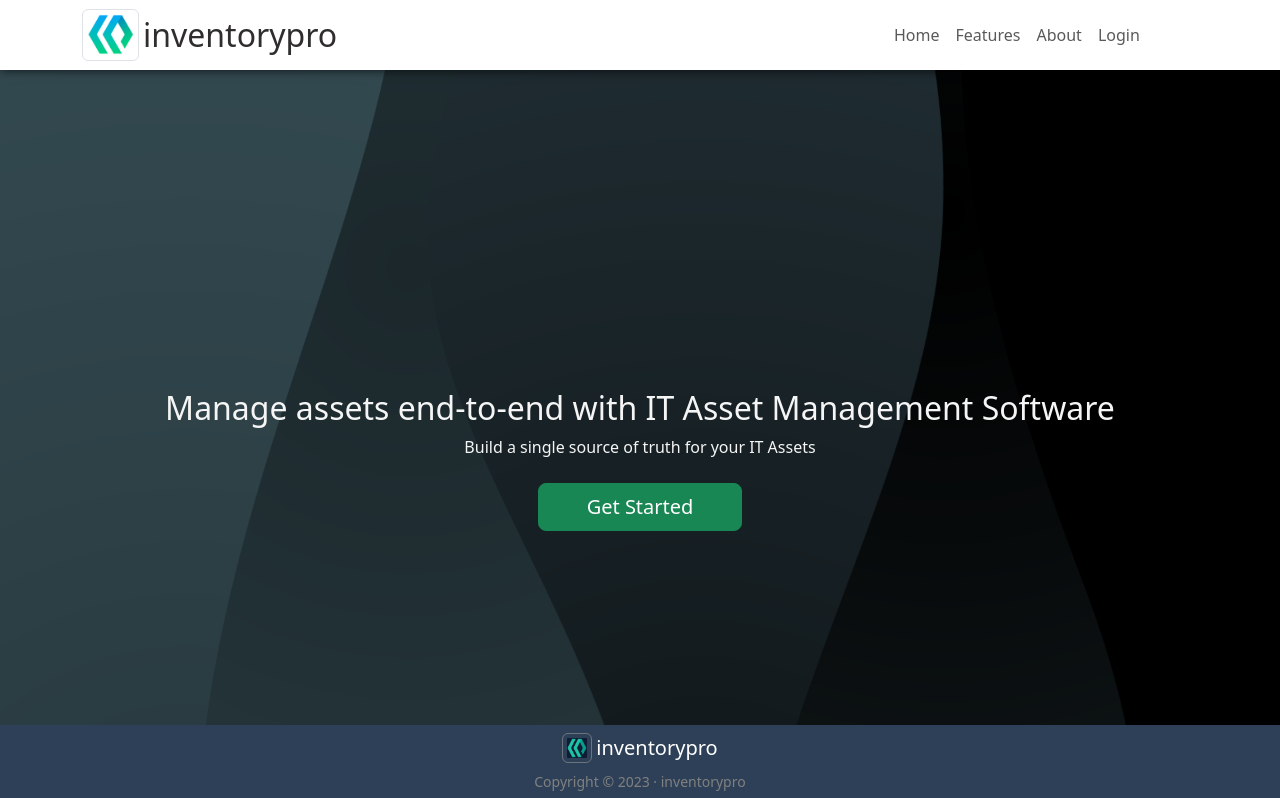
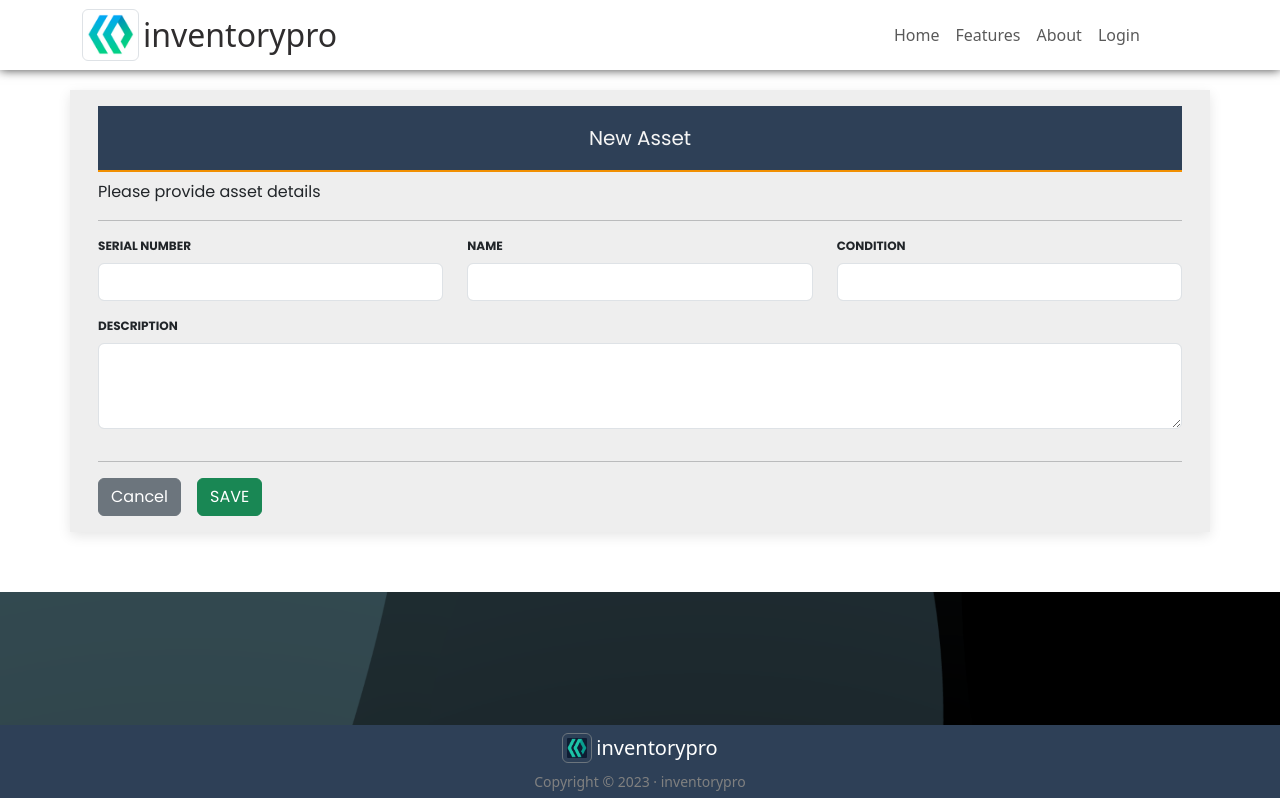
Before and after one commit to Jarabi/aim-frontend, a React (Vite) app: page / in a window 1280 px wide. Shown: the top 798 px of the page. Built offline with nearby package versions, Linux system fonts and the light colour scheme.

Commit message:
Add asset feature

```diff
--- a/src/App.jsx
+++ b/src/App.jsx
@@ -12,8 +12,9 @@ import NewRequisition from "./components/NewRequisition";
 import ViewUser from "./components/ViewUser";
 import ViewUsers from "./components/ViewUsers";
 import NewUser from "./components/NewUser";
+import NewAsset from "./components/NewAsset";
 
-const App = () => {
+function App() {
   const [isLoggedIn, setIsLoggedIn] = useState(false);
   const [userInfo, setUserInfo] = useState({});
 
@@ -32,6 +33,7 @@ const App = () => {
   return (
     <>
       <Header userInfo={userInfo} />
+      <NewAsset />
       <Routes>
         <Route path='/' element={<>{!isLoggedIn && <LandingPage />}</>} />
         <Route path='/login' element={<Login setUserInfo={setUserInfo} />} />
@@ -41,10 +43,11 @@ const App = () => {
         <Route path='/viewUsers' element={<ViewUsers />} />
         <Route path='/viewUser' element={<ViewUser />} />
         <Route path='/newUser' element={<NewUser />} />
+        <Route path='/newAsset' element={<NewAsset />} />
       </Routes>
       <Footer />
     </>
   );
-};
+}
 
 export default App;
--- a/src/components/Login.jsx
+++ b/src/components/Login.jsx
@@ -4,7 +4,7 @@ import headerLogo from "../images/logo.png";
 import authApi from "../api/auth";
 import { useNavigate } from "react-router-dom";
 
-const Login = ({ setUserInfo }) => {
+export default function Login({ setUserInfo }) {
   const navigate = useNavigate();
   const [credentials, setCredentials] = useState({ email: "", password: "" });
 
@@ -20,7 +20,7 @@ const Login = ({ setUserInfo }) => {
     if (response.status === 201) {
       setUserInfo({ ...response.data });
       navigate("/dashboard", {
-        state: { id: response.data.id, email: response.data.email },
+        state: { userInfo: response.data },
       });
     }
   };
@@ -48,7 +48,6 @@ const Login = ({ setUserInfo }) => {
                   className='form-control'
                   id='email'
                   name='email'
-                  value={credentials.email}
                   placeholder='Email'
                   onChange={changeHandler}
                   autoFocus
@@ -70,7 +69,6 @@ const Login = ({ setUserInfo }) => {
                   className='form-control'
                   id='password'
                   name='password'
-                  value={credentials.password}
                   placeholder='Password'
                   onChange={changeHandler}
                 />
@@ -90,6 +88,4 @@ const Login = ({ setUserInfo }) => {
       </div>
     </div>
   );
-};
-
-export default Login;
+}
--- /dev/null
+++ b/src/components/NewAsset.jsx
@@ -0,0 +1,111 @@
+import { useState } from "react";
+import assetsApi from "../api/assets";
+
+export default function NewAsset() {
+  const [formData, setFormData] = useState({
+    serialNumber: "",
+    name: "",
+    description: "",
+    condition: "",
+  });
+
+  const handleChange = (e) => {
+    setFormData({
+      ...formData,
+      [e.target.name]: e.target.value,
+    });
+  };
+
+  const submitHandler = async (e) => {
+    e.preventDefault();
+
+    const res = await assetsApi.createAsset(formData);
+    console.log(res);
+    setFormData({
+      ...formData,
+      serialNumber: "",
+      name: "",
+      description: "",
+      condition: "",
+    });
+  };
+
+  return (
+    <div className='container user-form'>
+      <form className='rounded p-3' onSubmit={submitHandler}>
+        <h5 className='form-header text-center'>New Asset</h5>
+        <p className='fs-6'>Please provide asset details</p>
+        <hr className='my-3' />
+        <div className='row'>
+          <div className='mb-3 col-md-4'>
+            <label htmlFor='serialNumber' className='form-label'>
+              SERIAL NUMBER
+            </label>
+            <input
+              type='text'
+              className='form-control'
+              id='serialNumber'
+              name='serialNumber'
+              onChange={handleChange}
+            />
+            <div className='invalid-feedback'>Provide serial number.</div>
+          </div>
+          <div className='mb-3 col-md-4'>
+            <label htmlFor='name' className='form-label'>
+              NAME
+            </label>
+            <input
+              type='text'
+              className='form-control'
+              id='name'
+              name='name'
+              onChange={handleChange}
+            />
+            <div className='invalid-feedback'>Provide asset name.</div>
+          </div>
+
+          <div className='mb-3 col-md-4'>
+            <label htmlFor='condition' className='form-label'>
+              CONDITION
+            </label>
+            <input
+              type='text'
+              className='form-control'
+              id='condition'
+              name='condition'
+              onChange={handleChange}
+            />
+            <div className='invalid-feedback'>Enter condition.</div>
+          </div>
+        </div>
+        <div className='row'>
+          <div className='mb-3 col-md-12'>
+            <label htmlFor='description' className='form-label'>
+              DESCRIPTION
+            </label>
+            <textarea
+              className='form-control'
+              id='description'
+              name='description'
+              onChange={handleChange}
+              rows='3'
+            ></textarea>
+            <div className='invalid-feedback'>Provide description.</div>
+          </div>
+        </div>
+        <hr className='my-3' />
+        <div className='cta'>
+          <button
+            className='btn btn-secondary me-3'
+            onClick={() => navigate(-1)}
+          >
+            Cancel
+          </button>
+          <button className='btn btn-success' type='submit'>
+            SAVE
+          </button>
+        </div>
+      </form>
+    </div>
+  );
+}
--- a/src/components/NewUser.jsx
+++ b/src/components/NewUser.jsx
@@ -13,7 +13,7 @@ export default function NewUser() {
 
   const handleChange = (e) => {
     setFormData({
-      ...form,
+      ...formData,
       [e.target.name]: e.target.value,
     });
   };
--- /dev/null
+++ b/src/components/VewAsset.jsx
@@ -0,0 +1,5 @@
+import React from "react";
+
+export default function VewAsset() {
+  return <div>VewAsset</div>;
+}
--- /dev/null
+++ b/src/components/ViewAssets.jsx
@@ -0,0 +1,5 @@
+import React from "react";
+
+export default function ViewAssets() {
+  return <div>ViewAssets</div>;
+}
--- a/src/pages/Dashboard.jsx
+++ b/src/pages/Dashboard.jsx
@@ -4,31 +4,43 @@ import usersApi from "../api/users";
 import AdminView from "../components/AdminView";
 import UserView from "../components/UserView";
 import ManagerView from "../components/ManagerView";
+import LoadingTable from "../components/LoadingTable";
 
 export default function Dashboard() {
   const location = useLocation();
   const data = location.state;
+  // const userId = data.userId.id;
+
   const [userData, setUserData] = useState();
+  const [loading, setLoading] = useState(true);
 
   useEffect(() => {
-    const getUser = async () => {
-      const userFromServer = await fetchUser(data.id);
-      setUserData(userFromServer);
+    const fetchUser = async () => {
+      const response = await usersApi.fetchOneById(userId);
+      setUserData(response);
+      setLoading(false);
     };
 
-    getUser();
+    fetchUser();
   }, []);
-
-  const fetchUser = async (id) => {
-    const res = await usersApi.fetchOneById(id);
-    return res;
-  };
 
   return (
     <div className='container dashboard'>
-      {/* {userRole === "regular" && <UserView userData={userData} />}
-      {userRole === "approver" && <ManagerView />}
-      {userRole === "admin" && <AdminView userData={userData} />} */}
+      {/* {loading ? (
+        <LoadingTable />
+      ) : (
+        <>
+          {userData.data.role.name === "regular" && (
+            <UserView userData={userData} />
+          )}
+          {userData.data.role.name === "approver" && (
+            <ManagerView userData={userData} />
+          )}
+          {userData.data.role.name === "admin" && (
+            <AdminView userData={userData} />
+          )}
+        </>
+      )} */}
     </div>
   );
 }
```
